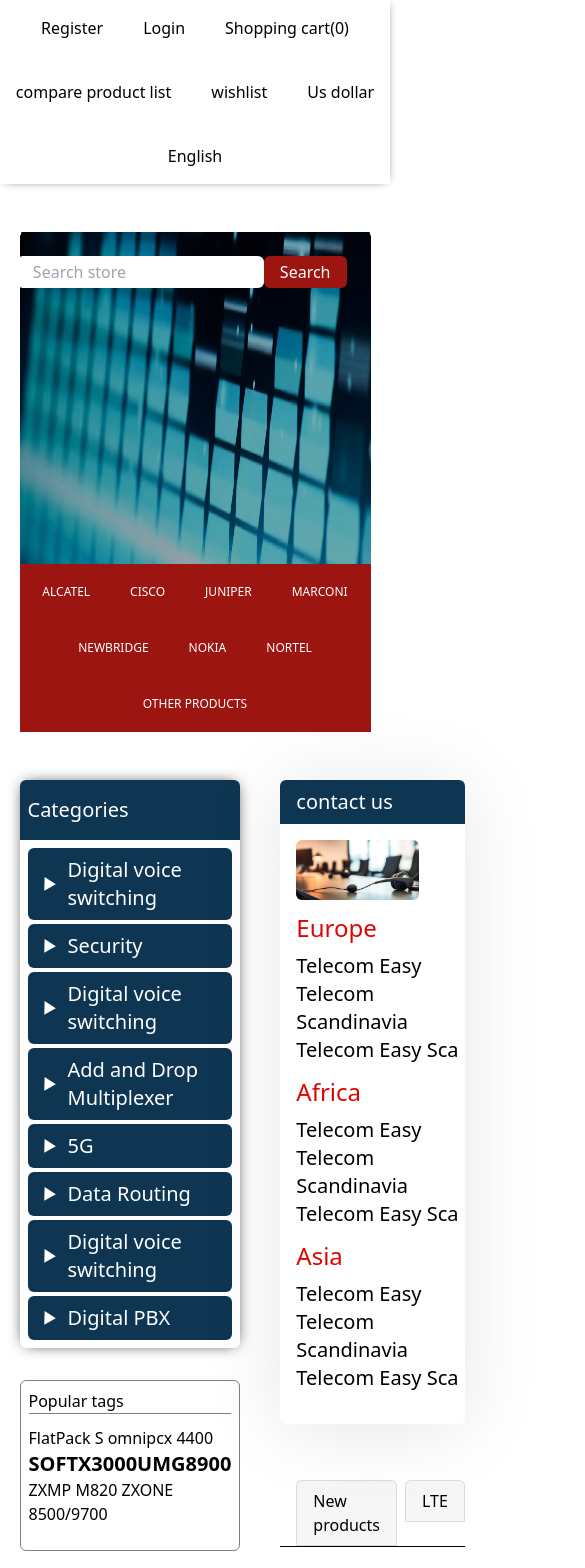
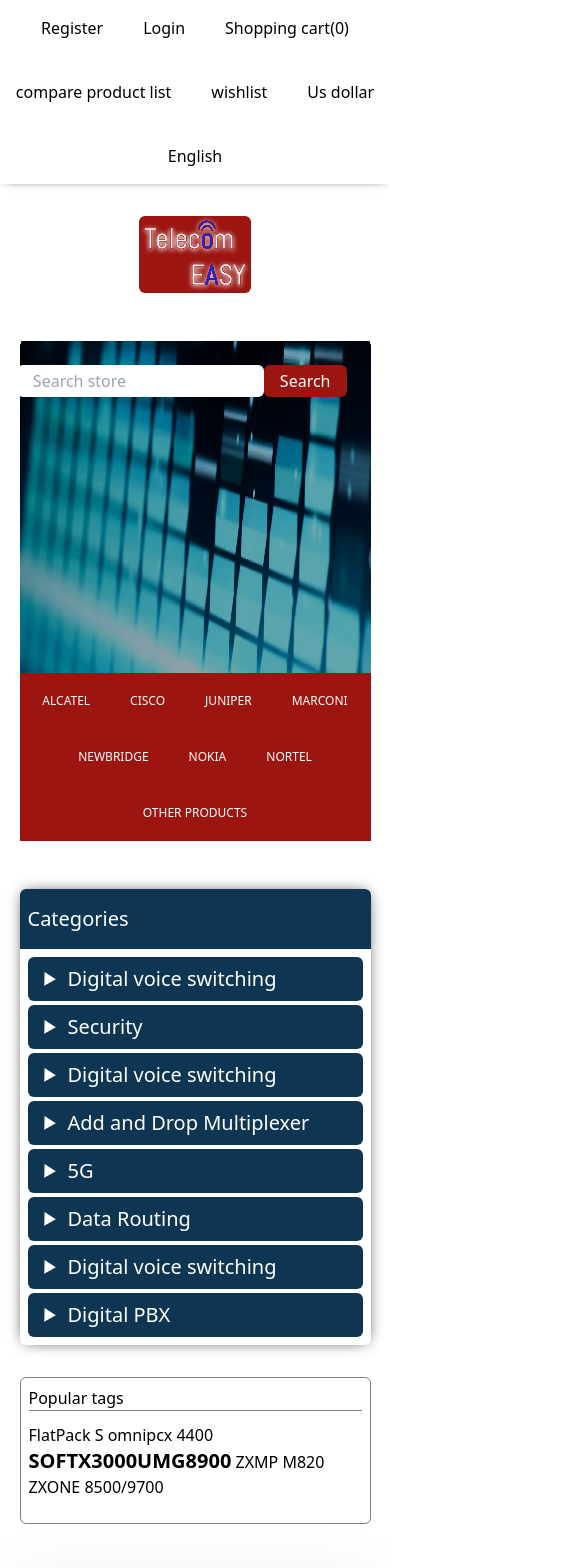
Before and after one commit to AmirNBK/Telecom, a SvelteKit app: page /contact-us in a window 390 px wide. Shown: the top 1568 px of the page, 585 px wide, since content can reach past the window. Built offline with nearby package versions, Linux system fonts and the light colour scheme.

Commit message:
developed contact us page responsive

```diff
--- a/src/routes/contact-us/+page.svelte
+++ b/src/routes/contact-us/+page.svelte
@@ -9,6 +9,7 @@
     import product1 from "../../assets/image/product1.jpeg";
     import ContactUs from "../../components/ContactUs/ContactUs.svelte";
     import ItemSwitcher from "../../components/ItemSwitcher/ItemSwitcher.svelte";
+    import logo from '../../assets/icons/logo.svg'
     const products = [
         {
             brand: "Microwava",
@@ -60,8 +61,11 @@
 
 <div>
     <Header />
+    <a href="/">
+        <img src={logo} alt="logo" class="mx-auto mt-8 block sm:hidden w-28 md:w-52 rounded-md" style="background-color: #9C1511;"/>
+    </a>
     <HeroSection />
-    <div class="flex flex-row gap-10 mx-auto" style="width: 90%;">
+    <div class="flex lg:flex-row flex-col gap-10 mx-auto" style="width: 90%;">
         <div class="flex flex-col" style="flex : 1">
             <SideBar />
             <Tags />
@@ -70,7 +74,7 @@
             <ContactUs />
             <div class="mt-14">
                 <ItemSwitcher items={["New products", "LTE"]} />
-                <div class="grid grid-cols-3 gap-8 mt-6">
+                <div class="grid grid-cols-1 md:grid-cols-2 lg:grid-cols-3 gap-8 mt-6">
                     {#each products as product}
                         <Product
                             brand={product.brand}
```
